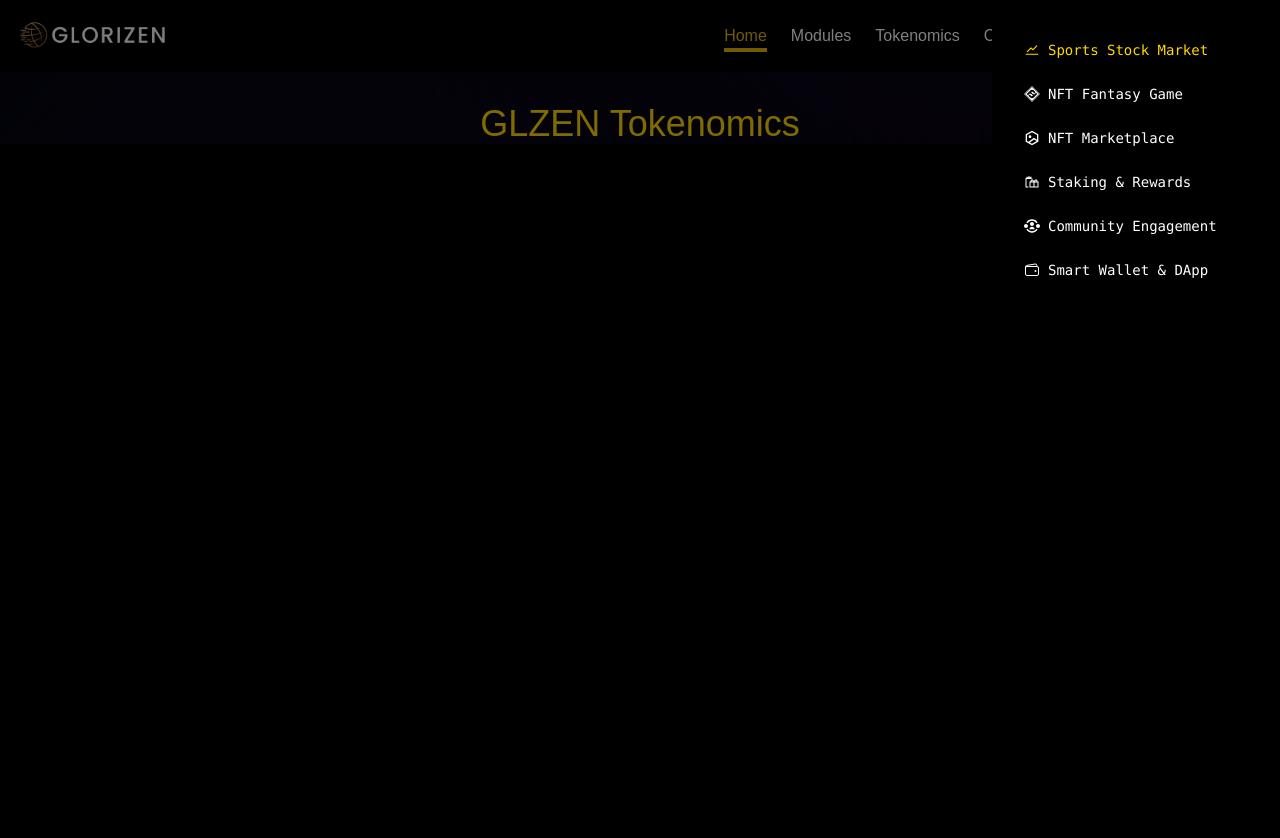
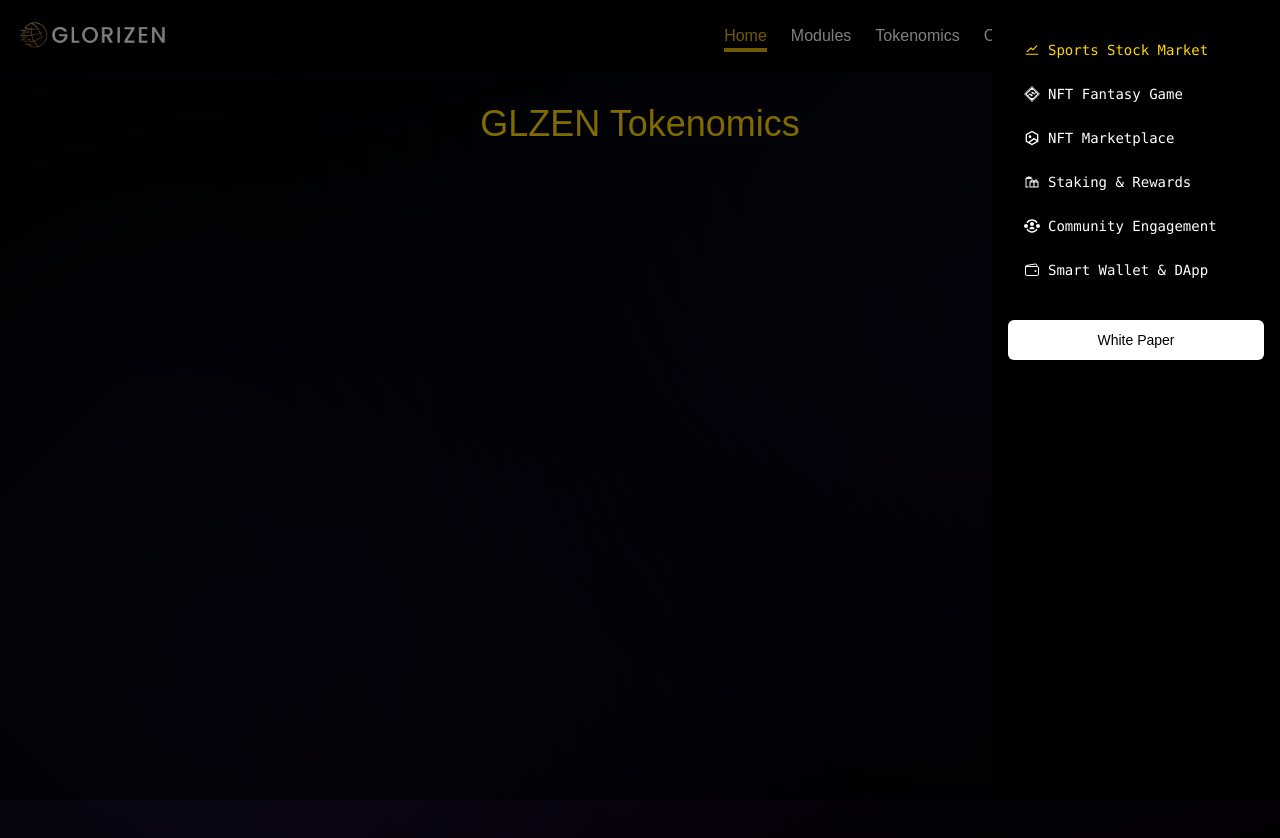
Before and after one commit to 123atif/next-app, a Next.js app: page /tokenomics in a window 1280 px wide. Both pictures are taken after a click on the picture 1244 px from the left and 36 px from the top of the page. Shown: the top 838 px of the page. Before the commit the page ends 800 px from the top, so only its background shows below. Built offline with nearby package versions, Linux system fonts and the light colour scheme.

Commit message:
fix sidebar smooth scroll

```diff
--- a/src/components/BackgroundGradient.tsx
+++ b/src/components/BackgroundGradient.tsx
@@ -1,21 +1,25 @@
-import React from "react";
+import React, { ReactNode } from "react";
 import Image from "next/image";
 import gradient from "../../public/graident.svg";
 
-const BackgroundGradient = ({ children }) => {
+interface BackgroundGradientProps {
+  children: ReactNode;
+}
+
+const BackgroundGradient: React.FC<BackgroundGradientProps> = ({
+  children,
+}) => {
   return (
-    <div className="relative w-full h-full ">
-      {/* Background Image */}
+    <div className="relative w-full h-screen">
       <div className="absolute inset-0 -z-10">
         <Image
           src={gradient}
           alt="Background gradient"
-          layout="fill"
-          objectFit="cover"
+          fill
+          style={{ objectFit: "cover" }}
           quality={100}
         />
       </div>
-      {/* Content */}
       <div className="relative">{children}</div>
     </div>
   );
--- a/src/components/Navbar.tsx
+++ b/src/components/Navbar.tsx
@@ -9,21 +9,16 @@ import { MobileMenuroutes, routes } from "@/data";
 import { Button } from "./ui/button";
 import SideBar from "./SideBar";
 import { motion, AnimatePresence } from "framer-motion";
-import { usePathname } from "next/navigation";
+// import { usePathname } from "next/navigation";
 
 const Navbar = () => {
-  const pathname = usePathname();
+  // const pathname = usePathname();
   const [isOpen, setIsOpen] = useState(false);
   const [showSidebar, setShowSidebar] = useState(false);
+  // activeTab holds the path of the current section; defaulting to "/home"
   const [activeTab, setActiveTab] = useState("/home");
 
-  // useEffect(() => {
-  //   setActiveTab(window.location.pathname);
-  //   const handlePopState = () => setActiveTab(window.location.pathname);
-  //   window.addEventListener("popstate", handlePopState);
-  //   return () => window.removeEventListener("popstate", handlePopState);
-  // }, []);
-
+  // Toggle functions
   const toggleMenu = () => setIsOpen((prev) => !prev);
   const openSidebar = () => setShowSidebar(true);
   const closeSidebar = () => setShowSidebar(false);
@@ -31,6 +26,7 @@ const Navbar = () => {
   const isHomePage = activeTab === "/" || activeTab === "/home-page";
   const navbarBgClass = isHomePage ? "bg-[#000]" : "bg-[#000]";
 
+  // Smooth scroll function (shared by both desktop and mobile)
   const handleSmoothScroll = (
     event: React.MouseEvent,
     targetId: string,
@@ -44,6 +40,7 @@ const Navbar = () => {
     }
   };
 
+  // Scroll listener: finds the active section based on element positions
   useEffect(() => {
     const sectionIds = routes.map((route) => route.path.slice(1));
 
@@ -89,7 +86,6 @@ const Navbar = () => {
                 <li key={route.path}>
                   <Link
                     href={route.path}
-                    // onClick={() => setActiveTab(route.path)}
                     onClick={(e) =>
                       handleSmoothScroll(e, route.path.slice(1), route.path)
                     }
@@ -104,7 +100,6 @@ const Navbar = () => {
                   </Link>
                 </li>
               ))}
-
               <Link href="https://glorizen.gitbook.io/docs">
                 <Button className="bg-white text-black hover:bg-gray-500 duration-300 md:block">
                   White Paper
@@ -145,8 +140,8 @@ const Navbar = () => {
               <li key={route.path}>
                 <Link
                   href={route.path}
-                  onClick={() => {
-                    setActiveTab(route.path);
+                  onClick={(e) => {
+                    handleSmoothScroll(e, route.path.slice(1), route.path);
                     toggleMenu();
                   }}
                   className={`block text-white relative
@@ -197,6 +192,13 @@ const Navbar = () => {
               className="w-72 bg-black p-4 overflow-y-auto"
             >
               <SideBar />
+              <div className="mt-4">
+                <Link href="https://glorizen.gitbook.io/docs">
+                  <Button className="w-full bg-white text-black hover:bg-gray-500 duration-300">
+                    White Paper
+                  </Button>
+                </Link>
+              </div>
             </motion.div>
           </div>
         )}
```
